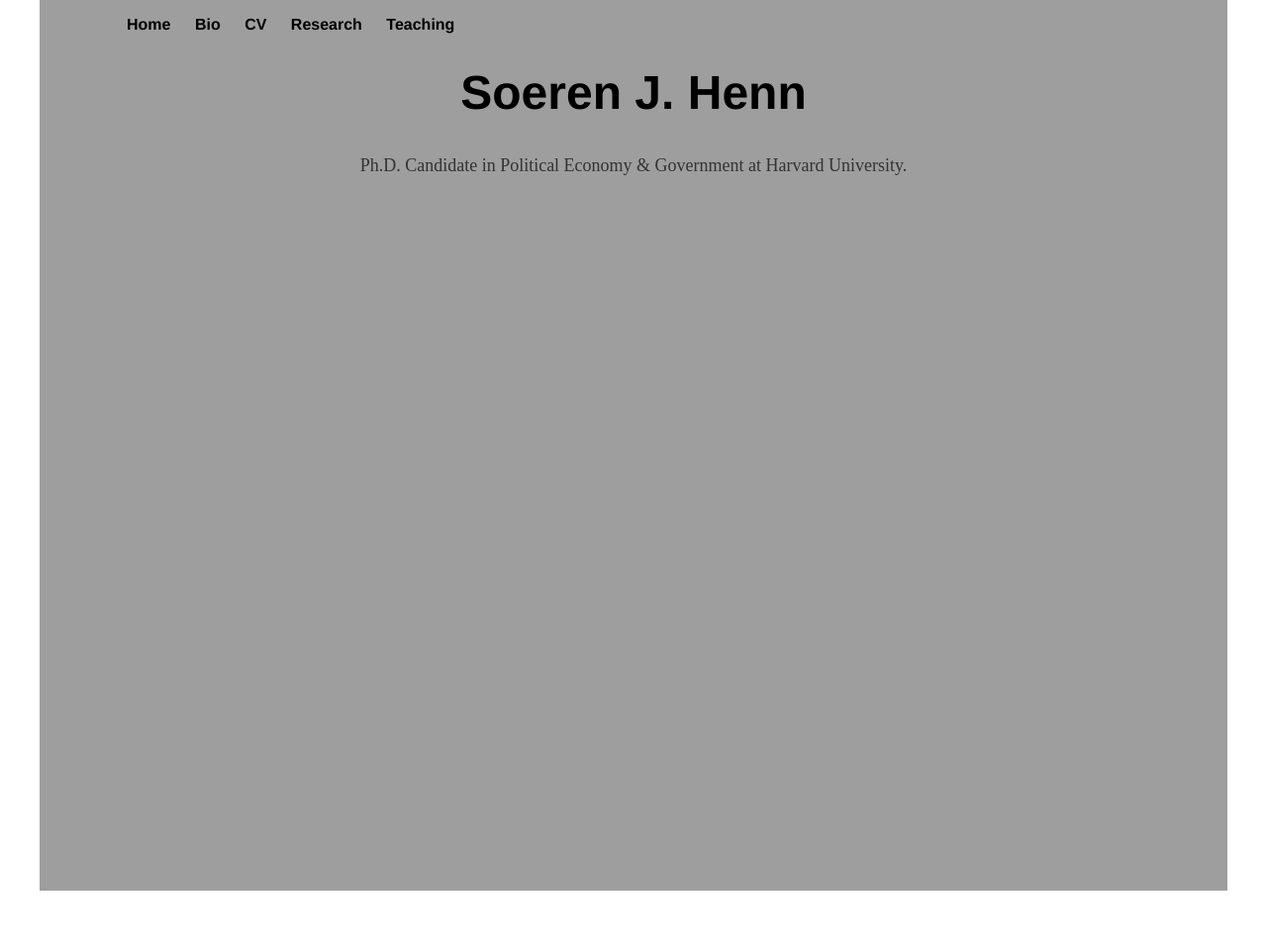
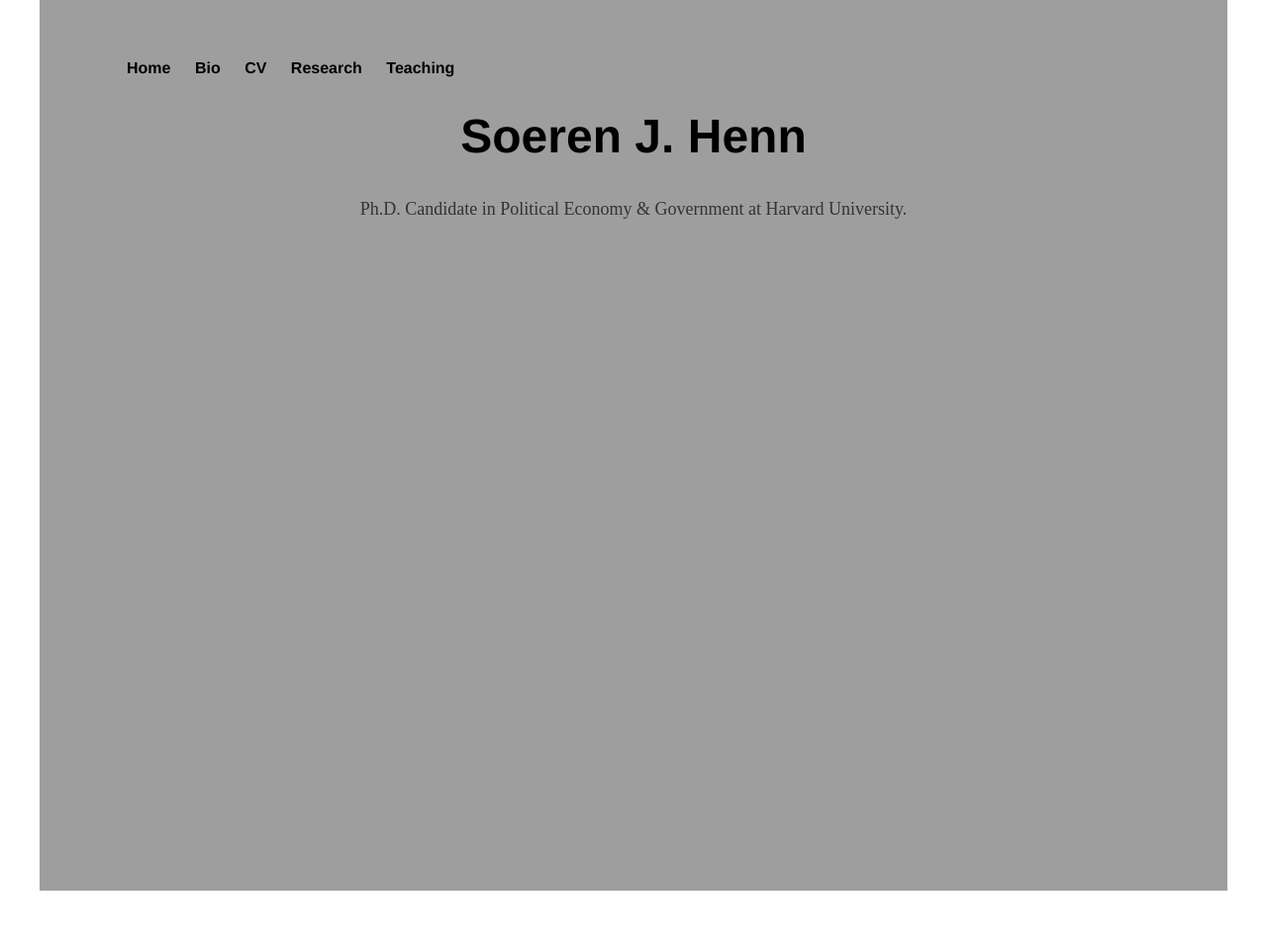
Before and after one commit to soeren-henn/soeren-henn.github.io, a Jekyll site: the page built from index.html, in a window 1280 px wide. Shown: the whole page at 99% size. Built offline with Jekyll 4.4.1, drawn with Linux system fonts in a browser that asks for light colours; before the commit the page ends 916 px from its top, so only the background shows below that.

Commit message:
Update start.css

```diff
--- a/css/start.css
+++ b/css/start.css
@@ -3,7 +3,7 @@
 }
 
 body {
-    margin: auto auto;
+    margin: 60px auto;
     width: 80%;
     background-image: url("https://soeren-henn.github.io/images/boat.JPG");
     background-repeat: no-repeat;
```
